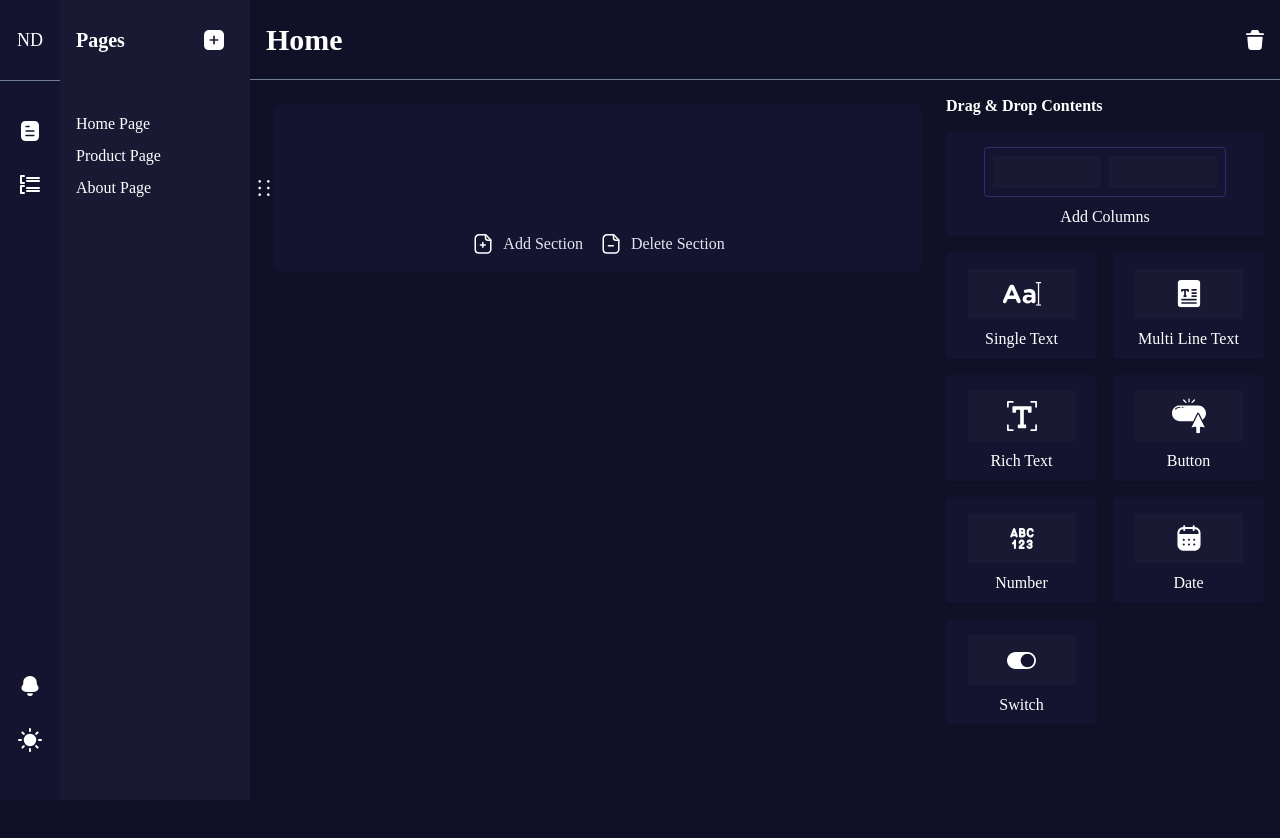
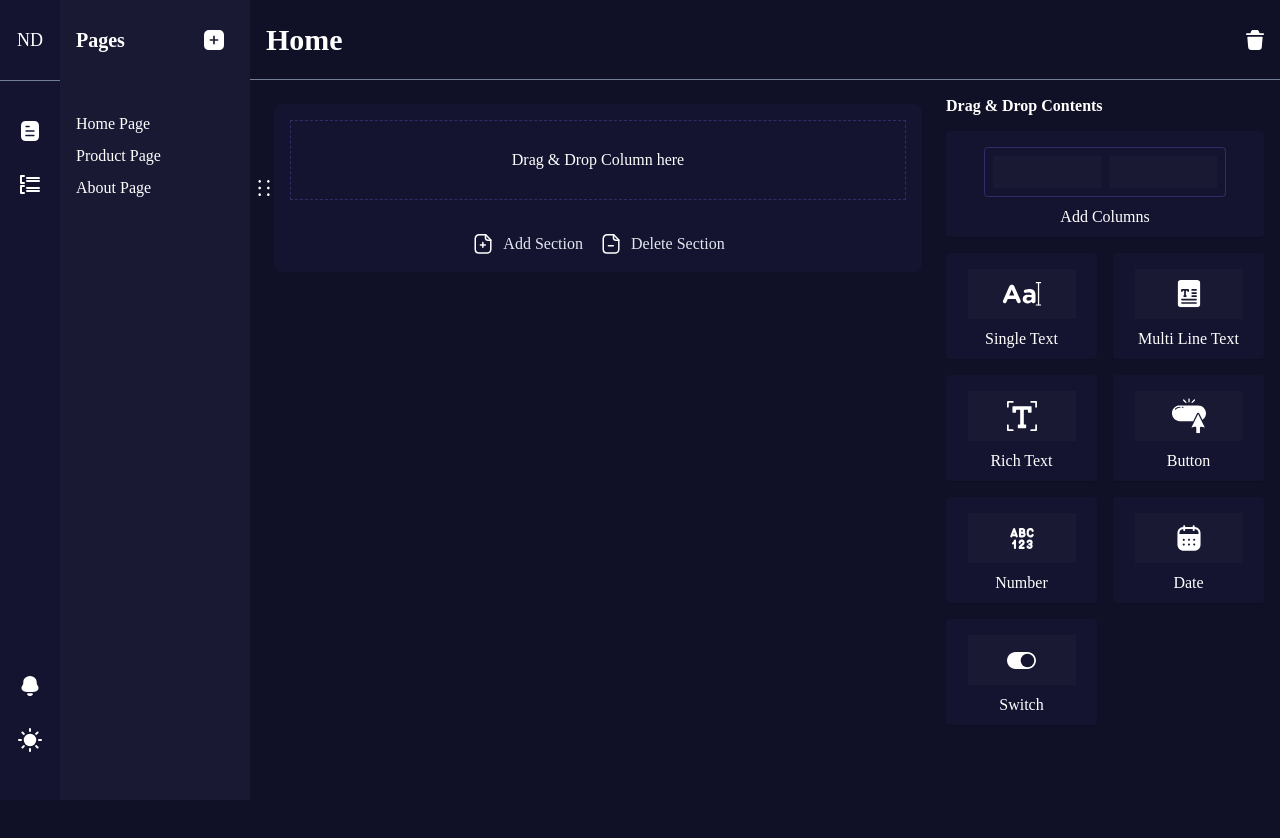
Before and after one commit to mbmohib/nudash, a React (Create React App) app: page / in a window 1280 px wide. Shown: the top 838 px of the page. Built offline with nearby package versions, Linux system fonts and the light colour scheme; a web font is replaced by a local one.

Commit message:
dynamically remove row

```diff
--- a/src/components/ColumnField.tsx
+++ b/src/components/ColumnField.tsx
@@ -2,6 +2,7 @@ import { Text, Box, Flex, Grid } from '@chakra-ui/react';
 import { useDrag } from 'react-dnd';
 import { FieldType, ItemTypes } from '../config';
 import { useDispatch, useSelector } from '../hooks/useRedux';
+import { removeUnUsedRows } from '../store/sectionSlice';
 import { useEffect } from 'react';
 
 interface DropResult {
@@ -17,9 +18,10 @@ export default function ColumnField({
   handleOpenColumnLayout,
 }: ColumnFieldProps) {
   const dispatch = useDispatch();
-  const { dropZones, lastDropItemInfo } = useSelector(state => state.section);
+  const { dropZones, sections } = useSelector(state => state.section);
+  const notInitialRow = sections[0].rows[0].columns[0].length > 0;
 
-  const [{ didDrop, isDragging }, drag] = useDrag(
+  const [{ isDragging }, drag] = useDrag(
     () => ({
       type: ItemTypes.Column,
       item: FieldType.Column,
@@ -31,7 +33,6 @@ export default function ColumnField({
       },
       collect: monitor => {
         return {
-          didDrop: monitor.didDrop(),
           isDragging: monitor.isDragging(),
           handlerId: monitor.getHandlerId(),
         };
@@ -41,8 +42,8 @@ export default function ColumnField({
   );
 
   useEffect(() => {
-    if (!didDrop && !isDragging && lastDropItemInfo) {
-      // dispatch(removeUnUsedDropZones(lastDropItemInfo));
+    if (!isDragging && notInitialRow) {
+      // dispatch(removeUnUsedRows());
     }
     // eslint-disable-next-line react-hooks/exhaustive-deps
   }, [dispatch, isDragging]);
--- a/src/components/DropZone.tsx
+++ b/src/components/DropZone.tsx
@@ -37,7 +37,7 @@ function DropZonePlaceholder({ isActive }: DropZonePlaceholderProps) {
       alignItems="center"
       justifyContent="center"
     >
-      <Text>{isActive ? `Release to drop` : `Drop a column block here`}</Text>
+      <Text>{isActive ? `Release to drop` : `Drop a block here`}</Text>
     </Box>
   );
 }
--- a/src/components/Row.tsx
+++ b/src/components/Row.tsx
@@ -1,4 +1,4 @@
-import { Box, Flex } from '@chakra-ui/react';
+import { Flex } from '@chakra-ui/react';
 import { useDrop } from 'react-dnd';
 import { ItemTypes, ActionType } from '../config';
 import { useSelector, useDispatch } from '../hooks/useRedux';
@@ -25,7 +25,7 @@ export default function Row({ row, rowId, sectionId }: RowProps) {
 
   const currentColumns = sections[sectionIndex].rows[rowIndex].columns[0];
 
-  const [{ canDrop, isOver, handlerId }, drop] = useDrop(
+  const [{ canDrop, isOver }, drop] = useDrop(
     () => ({
       accept: ItemTypes.Column,
       drop: (_, monitor) => ({
@@ -34,8 +34,6 @@ export default function Row({ row, rowId, sectionId }: RowProps) {
         targetId: monitor.getHandlerId(),
       }),
       hover(_, monitor) {
-        const hoveredHandlerId = monitor.getHandlerId();
-
         if (currentColumns.length !== 0) {
           dispatch(
             handleRow({
@@ -63,20 +61,22 @@ export default function Row({ row, rowId, sectionId }: RowProps) {
     [currentColumns.length],
   );
 
+  const isActive = canDrop && isOver;
+
   return (
     <Flex
       width="100%"
       position="relative"
       ref={drop}
       role={`Row DropZone-${rowId}`}
-      minHeight="80px"
       opacity={isOver ? '0.2' : '1'}
       bgColor={isOver ? 'white' : 'transparent'}
       borderTop={rowId !== 0 ? '1px solid #2D2D6A' : 'none'}
       gridGap="2"
       p="2"
     >
-      {row.columns.map((column, columnIndex) => (
+      {row.columns[0].length ? (
+        row.columns.map((column, columnIndex) => (
           <Column
             key={columnIndex}
             rowId={rowId}
@@ -84,7 +84,19 @@ export default function Row({ row, rowId, sectionId }: RowProps) {
             column={column}
             columnId={columnIndex}
           />
-      ))}
+        ))
+      ) : (
+        <Flex
+          minHeight="80px"
+          alignItems="center"
+          justifyContent="center"
+          width="100%"
+          border="1px dashed"
+          borderColor="secondary100"
+        >
+          {isActive ? `Release to drop` : `Drag & Drop Column here`}
+        </Flex>
+      )}
     </Flex>
   );
 }
--- a/src/store/sectionSlice.ts
+++ b/src/store/sectionSlice.ts
@@ -1,4 +1,4 @@
-import { createSlice, PayloadAction } from '@reduxjs/toolkit';
+import { createSlice, PayloadAction, current } from '@reduxjs/toolkit';
 import { ActionType, FieldType } from '../config';
 import { nanoid } from 'nanoid';
 import { DraggableItem } from '../types';
@@ -64,7 +64,7 @@ const sectionSlice = createSlice({
           rows: [
             {
               id: 0,
-              columns: [[{ id: newDropZoneId }]],
+              columns: [[]],
             },
           ],
         });
@@ -296,6 +296,12 @@ const sectionSlice = createSlice({
           },
         );
     },
+    removeUnUsedRows(state) {
+      state.sections.map(section => {
+        section.rows = section.rows.filter(row => row.columns[0].length);
+        return section;
+      });
+    },
   },
 });
 
@@ -307,5 +313,6 @@ export const {
   handleDropZone,
   attachDropZoneId,
   removeUnUsedDropZones,
+  removeUnUsedRows,
 } = sectionSlice.actions;
 export default sectionSlice.reducer;
```
Lines whose indentation alone changed are shown as unchanged.
